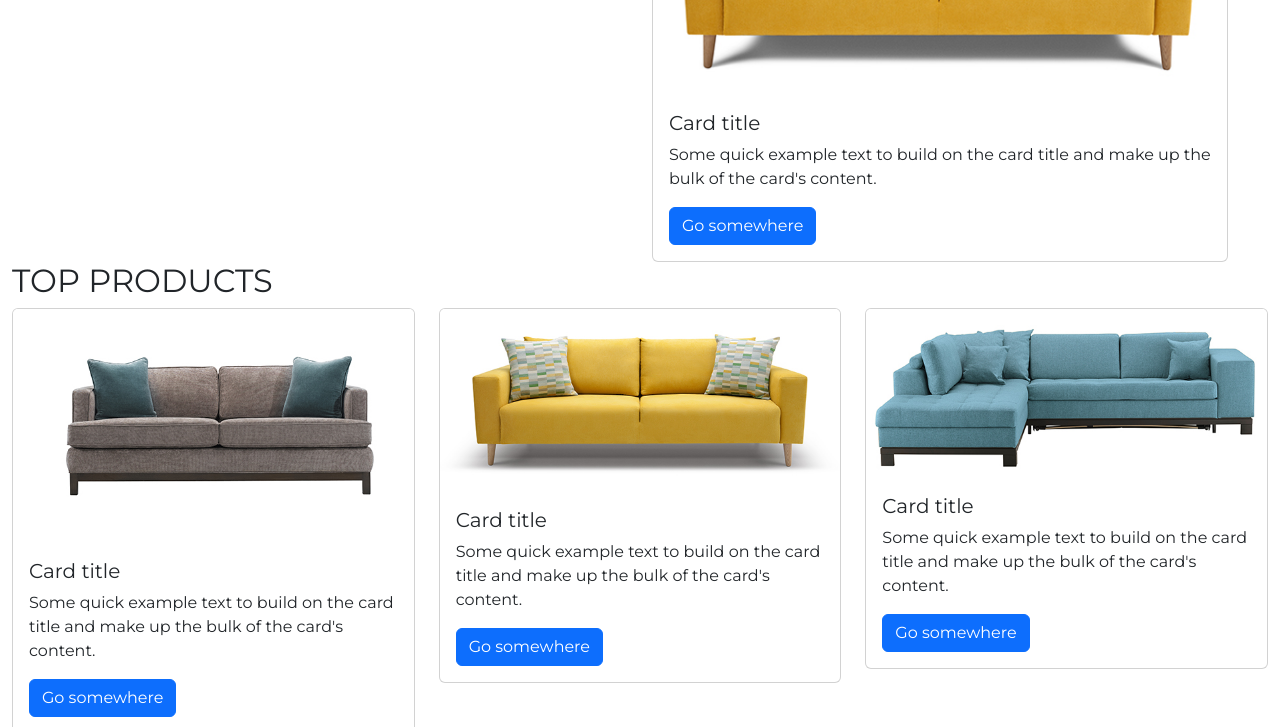
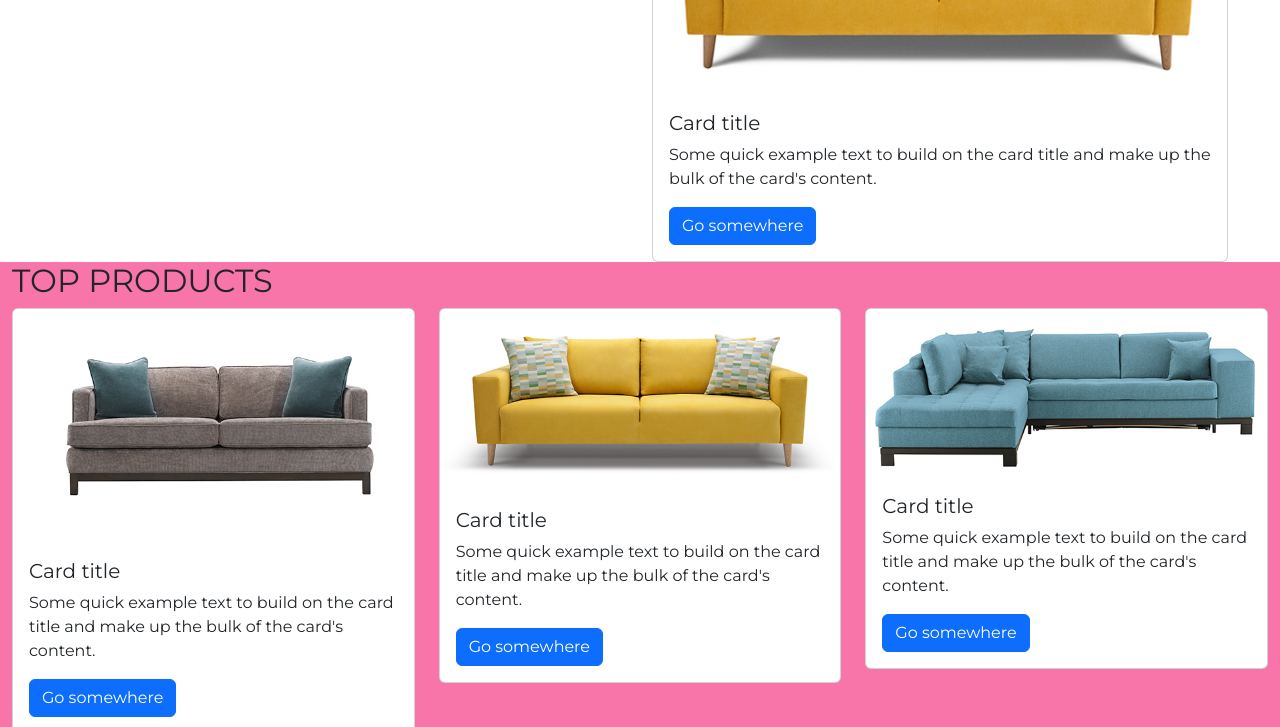
Before and after one commit to BacharEng/HomeDesign, a plain HTML site: page index.html in a window 1280 px wide. Shown: the part 1103-1830 px from the top of the page. Drawn offline with nearby package versions, Linux system fonts and the light colour scheme.

Commit message:
Update style.css
Quick colour update to top products div

```diff
--- a/style.css
+++ b/style.css
@@ -31,6 +31,9 @@ body{
 .nav-item{
     font-weight: 800;
 }
+.top_Products{
+    background-color: #F875AA;
+}
 .footer{
     background-color: black;
     color: #FFF6F6;
```
